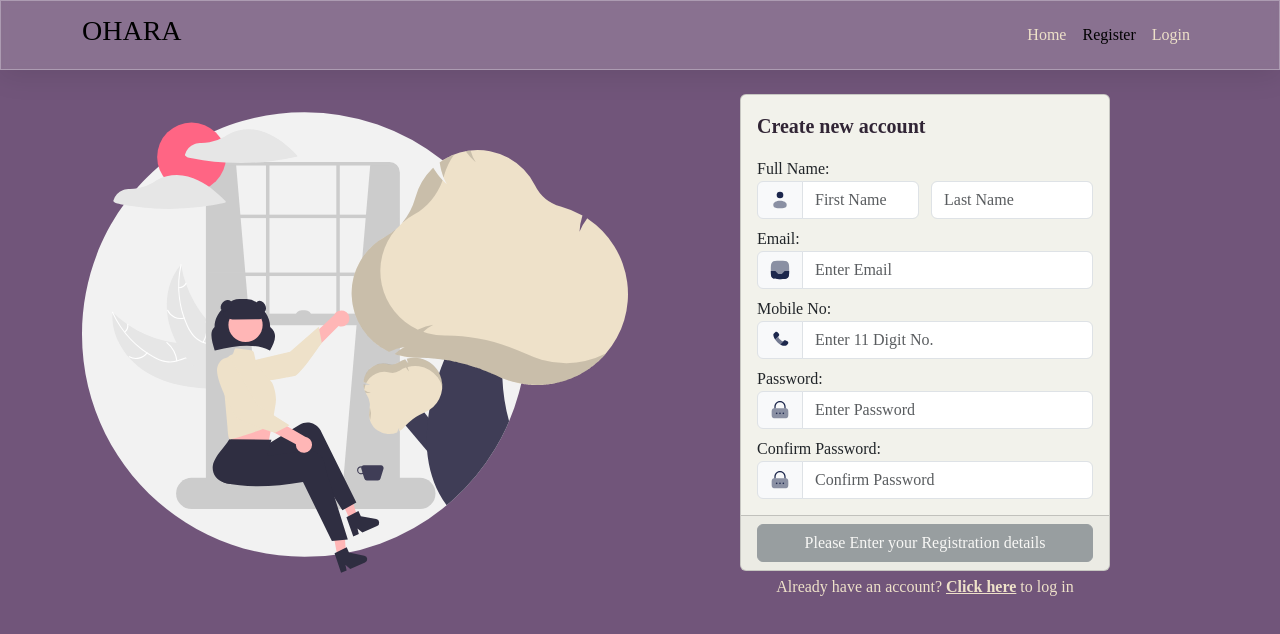
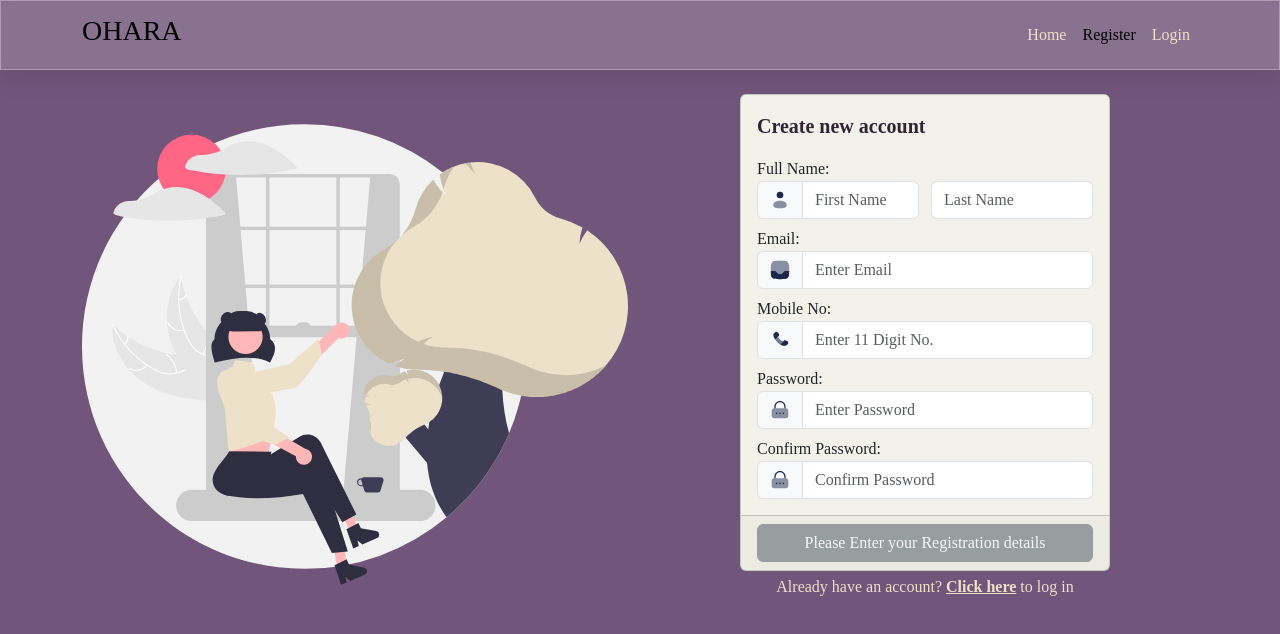
Before and after one commit to rowietamayo/capstone3, a React (Vite) app: page /register in a window 1280 px wide. Shown: the top 634 px of the page. Built offline with nearby package versions, Linux system fonts and the light colour scheme; no server answers.

Commit message:
add top margin on svg

```diff
--- a/src/pages/Registration.jsx
+++ b/src/pages/Registration.jsx
@@ -122,7 +122,7 @@ function Register() {
 
   return (
     <Row>
-      <Col md={6} className="d-flex justify-content-center ">
+      <Col md={6} className="d-flex justify-content-center mt-4">
         <Image
           alt="sign up"
           src={"/image/signup.svg"}
```
